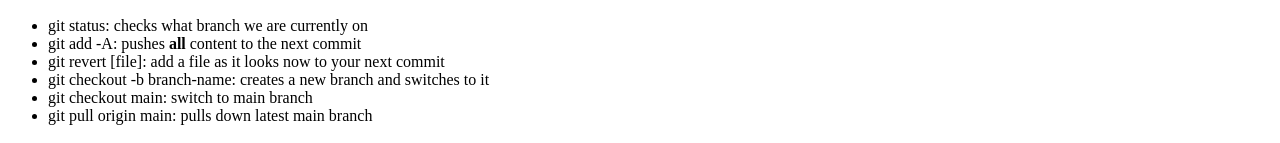
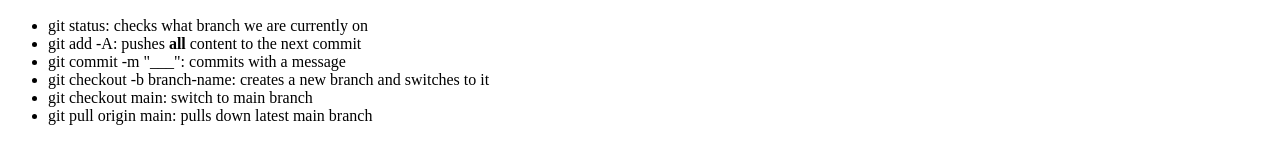
Before and after one commit to meglanghoffdesign/prework-study-guide, a plain HTML site: page prework-study-guide/index.html in a window 1280 px wide. Shown: the part 1187-1330 px from the top of the page. Drawn offline with Linux system fonts and the light colour scheme.

Commit message:
added code to HTML file

```diff
--- a/prework-study-guide/index.html
+++ b/prework-study-guide/index.html
@@ -39,7 +39,7 @@
         <ul>
           <li>git status: checks what branch we are currently on</li>
           <li>git add -A: pushes <b>all</b> content to the next commit</li>
-          <li>git revert [file]: add a file as it looks now to your next commit</li>
+          <li>git commit -m "___": commits with a message</li>
           <li>git checkout -b branch-name: creates a new branch and switches to it</li>
           <li>git checkout main: switch to main branch</li>
           <li>git pull origin main: pulls down latest main branch</li>
```
